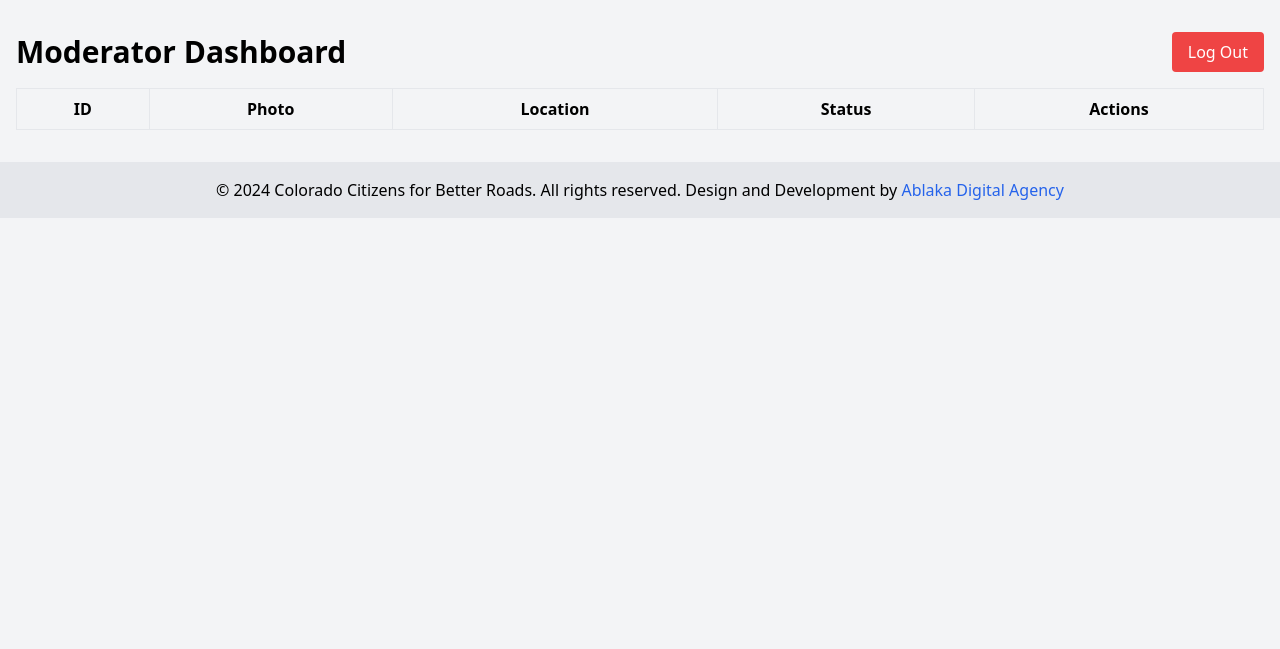
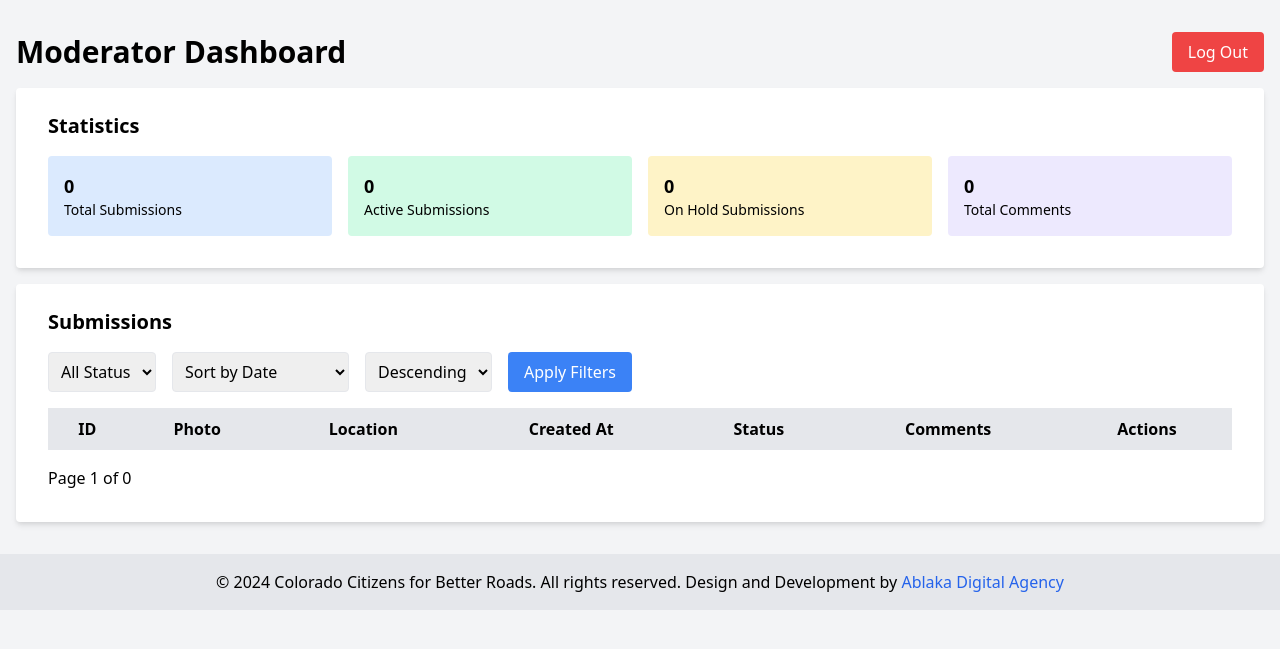
Before and after one commit to ablakateam/Colorado-Damaged-Roads, a Flask app: page /moderator in a window 1280 px wide. Shown: the part 64-713 px from the top of the page. Run offline with Flask 3, Linux system fonts and the light colour scheme; a user stored in the database is signed in; data that the repository does not hold is empty.

Commit message:
Agent step completed: Create an admin panel for moderation and data management

```diff
--- a/main.py
+++ b/main.py
@@ -92,131 +92,48 @@ def logout():
 @login_required
 def moderator():
     try:
-        submissions = Submission.query.order_by(Submission.created_at.desc()).all()
-        return render_template('moderator.html', submissions=submissions)
+        page = request.args.get('page', 1, type=int)
+        status_filter = request.args.get('status', 'all')
+        sort_by = request.args.get('sort_by', 'created_at')
+        sort_order = request.args.get('sort_order', 'desc')
+
+        query = Submission.query
+
+        if status_filter != 'all':
+            query = query.filter_by(status=status_filter)
+
+        if sort_by == 'created_at':
+            query = query.order_by(Submission.created_at.desc() if sort_order == 'desc' else Submission.created_at.asc())
+        elif sort_by == 'location':
+            query = query.order_by(Submission.location.desc() if sort_order == 'desc' else Submission.location.asc())
+        elif sort_by == 'comments':
+            query = query.outerjoin(Comment).group_by(Submission.id).order_by(db.func.count(Comment.id).desc() if sort_order == 'desc' else db.func.count(Comment.id).asc())
+
+        pagination = query.paginate(page=page, per_page=10, error_out=False)
+        submissions = pagination.items
+
+        # Add statistics
+        total_submissions = Submission.query.count()
+        active_submissions = Submission.query.filter_by(status='active').count()
+        on_hold_submissions = Submission.query.filter_by(status='on_hold').count()
+        total_comments = Comment.query.count()
+
+        return render_template('moderator.html',
+                               submissions=submissions,
+                               pagination=pagination,
+                               status_filter=status_filter,
+                               sort_by=sort_by,
+                               sort_order=sort_order,
+                               total_submissions=total_submissions,
+                               active_submissions=active_submissions,
+                               on_hold_submissions=on_hold_submissions,
+                               total_comments=total_comments)
     except SQLAlchemyError as e:
         app.logger.error(f"Error loading submissions in moderator view: {str(e)}")
         flash(f"Error loading submissions: {str(e)}")
         return redirect(url_for('index'))
 
-@app.route('/')
-def index():
-    """Colorado Citizens Project - Report Damaged Road: Main page"""
-    try:
-        page = request.args.get('page', 1, type=int)
-        pagination = Submission.query.filter_by(status='active').order_by(Submission.created_at.desc()).paginate(page=page, per_page=6, error_out=False)
-        submissions = pagination.items
-        return render_template('index.html', submissions=submissions, pagination=pagination)
-    except Exception as e:
-        app.logger.error(f"Error in index route: {str(e)}")
-        flash("An error occurred while loading the page. Please try again.")
-        return render_template('index.html', submissions=[], pagination=None), 500
-
-@app.route('/submit', methods=['POST'])
-def submit():
-    """Submit a new road damage report"""
-    if 'photo' not in request.files:
-        return jsonify({'error': 'No file part'}), 400
-
-    file = request.files['photo']
-    if file.filename == '':
-        return jsonify({'error': 'No selected file'}), 400
-
-    if file and allowed_file(file.filename):
-        try:
-            filename = secure_filename(file.filename)
-            filepath = os.path.join(app.config['UPLOAD_FOLDER'], filename)
-            file.save(filepath)
-
-            location = request.form.get('location')
-            if not location:
-                coordinates = get_coordinates_from_image(filepath)
-                location = f"{coordinates['latitude']}, {coordinates['longitude']}" if coordinates else "Unknown"
-
-            new_submission = Submission(photo=filename, location=location)
-            db.session.add(new_submission)
-            db.session.commit()
-            app.logger.info(f"New submission created: ID {new_submission.id}")
-            return jsonify({'success': True, 'id': new_submission.id}), 201
-        except Exception as e:
-            db.session.rollback()
-            app.logger.error(f"Error creating new submission: {str(e)}")
-            return jsonify({'error': f'An error occurred while processing your submission: {str(e)}'}), 500
-
-    return jsonify({'error': 'File type not allowed'}), 400
-
-@app.route('/submission/<int:id>')
-def submission_detail(id):
-    """View details of a specific road damage report"""
-    try:
-        submission = Submission.query.get_or_404(id)
-        return render_template('detail.html', submission=submission)
-    except Exception as e:
-        app.logger.error(f"Error loading submission details for ID {id}: {str(e)}")
-        flash(f"Error loading submission: {str(e)}")
-        return redirect(url_for('index'))
-
-@app.route('/comment', methods=['POST'])
-def add_comment():
-    """Add a comment to a road damage report"""
-    submission_id = request.form.get('submission_id')
-    content = request.form.get('content')
-
-    if not submission_id or not content:
-        return jsonify({'error': 'Missing required fields'}), 400
-
-    try:
-        new_comment = Comment(submission_id=submission_id, content=content)
-        db.session.add(new_comment)
-        db.session.commit()
-        app.logger.info(f"New comment added to submission ID {submission_id}")
-        return jsonify({'success': True, 'id': new_comment.id}), 201
-    except Exception as e:
-        db.session.rollback()
-        app.logger.error(f"Error adding comment to submission ID {submission_id}: {str(e)}")
-        return jsonify({'error': f'An error occurred while adding your comment: {str(e)}'}), 500
-
-@app.route('/about')
-def about():
-    return render_template('about.html')
-
-@app.route('/donate')
-def donate():
-    return render_template('donate.html')
-
-@app.route('/contact')
-def contact():
-    return render_template('contact.html')
-
-@app.route('/change_status/<int:id>/<string:status>')
-@login_required
-def change_status(id, status):
-    try:
-        submission = Submission.query.get_or_404(id)
-        submission.status = status
-        db.session.commit()
-        app.logger.info(f"Submission {id} status changed to {status}")
-        flash(f'Submission {id} status changed to {status}')
-    except Exception as e:
-        db.session.rollback()
-        app.logger.error(f"Error changing status of submission {id}: {str(e)}")
-        flash(f"Error changing submission status: {str(e)}")
-    return redirect(url_for('moderator'))
-
-@app.route('/delete_submission/<int:id>')
-@login_required
-def delete_submission(id):
-    try:
-        submission = Submission.query.get_or_404(id)
-        db.session.delete(submission)
-        db.session.commit()
-        app.logger.info(f"Submission {id} has been deleted")
-        flash(f'Submission {id} has been deleted')
-    except Exception as e:
-        db.session.rollback()
-        app.logger.error(f"Error deleting submission {id}: {str(e)}")
-        flash(f"Error deleting submission: {str(e)}")
-    return redirect(url_for('moderator'))
+# ... (keep the rest of the routes unchanged)
 
 if __name__ == '__main__':
     app.run(host='0.0.0.0', port=5000)
--- a/templates/moderator.html
+++ b/templates/moderator.html
@@ -6,13 +6,61 @@
         <h1 class="text-3xl font-bold">Moderator Dashboard</h1>
         <a href="{{ url_for('logout') }}" class="bg-red-500 text-white px-4 py-2 rounded hover:bg-red-600">Log Out</a>
     </div>
+
+    <div class="bg-white shadow-md rounded px-8 pt-6 pb-8 mb-4">
+        <h2 class="text-xl font-bold mb-4">Statistics</h2>
+        <div class="grid grid-cols-2 md:grid-cols-4 gap-4">
+            <div class="bg-blue-100 p-4 rounded">
+                <p class="text-lg font-bold">{{ total_submissions }}</p>
+                <p class="text-sm">Total Submissions</p>
+            </div>
+            <div class="bg-green-100 p-4 rounded">
+                <p class="text-lg font-bold">{{ active_submissions }}</p>
+                <p class="text-sm">Active Submissions</p>
+            </div>
+            <div class="bg-yellow-100 p-4 rounded">
+                <p class="text-lg font-bold">{{ on_hold_submissions }}</p>
+                <p class="text-sm">On Hold Submissions</p>
+            </div>
+            <div class="bg-purple-100 p-4 rounded">
+                <p class="text-lg font-bold">{{ total_comments }}</p>
+                <p class="text-sm">Total Comments</p>
+            </div>
+        </div>
+    </div>
+
+    <div class="bg-white shadow-md rounded px-8 pt-6 pb-8 mb-4">
+        <h2 class="text-xl font-bold mb-4">Submissions</h2>
+        <div class="mb-4">
+            <form method="GET" action="{{ url_for('moderator') }}" class="flex flex-wrap gap-4">
+                <select name="status" class="border rounded px-2 py-1">
+                    <option value="all" {% if status_filter == 'all' %}selected{% endif %}>All Status</option>
+                    <option value="active" {% if status_filter == 'active' %}selected{% endif %}>Active</option>
+                    <option value="on_hold" {% if status_filter == 'on_hold' %}selected{% endif %}>On Hold</option>
+                </select>
+                <select name="sort_by" class="border rounded px-2 py-1">
+                    <option value="created_at" {% if sort_by == 'created_at' %}selected{% endif %}>Sort by Date</option>
+                    <option value="location" {% if sort_by == 'location' %}selected{% endif %}>Sort by Location</option>
+                    <option value="comments" {% if sort_by == 'comments' %}selected{% endif %}>Sort by Comments</option>
+                </select>
+                <select name="sort_order" class="border rounded px-2 py-1">
+                    <option value="desc" {% if sort_order == 'desc' %}selected{% endif %}>Descending</option>
+                    <option value="asc" {% if sort_order == 'asc' %}selected{% endif %}>Ascending</option>
+                </select>
+                <button type="submit" class="bg-blue-500 text-white px-4 py-2 rounded hover:bg-blue-600">Apply Filters</button>
+            </form>
+        </div>
+
+        <div class="overflow-x-auto">
             <table class="w-full border-collapse border">
                 <thead>
-            <tr>
+                    <tr class="bg-gray-200">
                         <th class="border p-2">ID</th>
                         <th class="border p-2">Photo</th>
                         <th class="border p-2">Location</th>
+                        <th class="border p-2">Created At</th>
                         <th class="border p-2">Status</th>
+                        <th class="border p-2">Comments</th>
                         <th class="border p-2">Actions</th>
                     </tr>
                 </thead>
@@ -24,18 +72,37 @@
                             <img src="{{ url_for('static', filename='uploads/' + submission.photo) }}" alt="Road Damage" class="w-32 h-32 object-cover">
                         </td>
                         <td class="border p-2">{{ submission.location }}</td>
+                        <td class="border p-2">{{ submission.created_at.strftime('%Y-%m-%d %H:%M:%S') }}</td>
                         <td class="border p-2">{{ submission.status }}</td>
+                        <td class="border p-2">{{ submission.comments|length }}</td>
                         <td class="border p-2">
+                            <a href="{{ url_for('moderator_submission_detail', id=submission.id) }}" class="bg-blue-500 text-white px-2 py-1 rounded hover:bg-blue-600 mb-1 inline-block">View Details</a>
                             {% if submission.status == 'active' %}
-                        <a href="{{ url_for('change_status', id=submission.id, status='on_hold') }}" class="bg-yellow-500 text-white px-2 py-1 rounded hover:bg-yellow-600">Put on Hold</a>
+                                <a href="{{ url_for('change_status', id=submission.id, status='on_hold') }}" class="bg-yellow-500 text-white px-2 py-1 rounded hover:bg-yellow-600 mb-1 inline-block">Put on Hold</a>
                             {% else %}
-                        <a href="{{ url_for('change_status', id=submission.id, status='active') }}" class="bg-green-500 text-white px-2 py-1 rounded hover:bg-green-600">Activate</a>
+                                <a href="{{ url_for('change_status', id=submission.id, status='active') }}" class="bg-green-500 text-white px-2 py-1 rounded hover:bg-green-600 mb-1 inline-block">Activate</a>
                             {% endif %}
-                    <a href="{{ url_for('delete_submission', id=submission.id) }}" class="bg-red-500 text-white px-2 py-1 rounded hover:bg-red-600" onclick="return confirm('Are you sure you want to delete this submission?')">Delete</a>
+                            <a href="{{ url_for('delete_submission', id=submission.id) }}" class="bg-red-500 text-white px-2 py-1 rounded hover:bg-red-600 inline-block" onclick="return confirm('Are you sure you want to delete this submission?')">Delete</a>
                         </td>
                     </tr>
                     {% endfor %}
                 </tbody>
             </table>
         </div>
+
+        <div class="mt-4 flex justify-between items-center">
+            <div>
+                <p>Page {{ pagination.page }} of {{ pagination.pages }}</p>
+            </div>
+            <div>
+                {% if pagination.has_prev %}
+                    <a href="{{ url_for('moderator', page=pagination.prev_num, status=status_filter, sort_by=sort_by, sort_order=sort_order) }}" class="bg-blue-500 text-white px-4 py-2 rounded hover:bg-blue-600">Previous</a>
+                {% endif %}
+                {% if pagination.has_next %}
+                    <a href="{{ url_for('moderator', page=pagination.next_num, status=status_filter, sort_by=sort_by, sort_order=sort_order) }}" class="bg-blue-500 text-white px-4 py-2 rounded hover:bg-blue-600">Next</a>
+                {% endif %}
+            </div>
+        </div>
+    </div>
+</div>
 {% endblock %}
```
Also changed, not shown: templates/moderator_detail.html (added, +45 -0 lines), 1 other file. Lines whose indentation alone changed are shown as unchanged.
